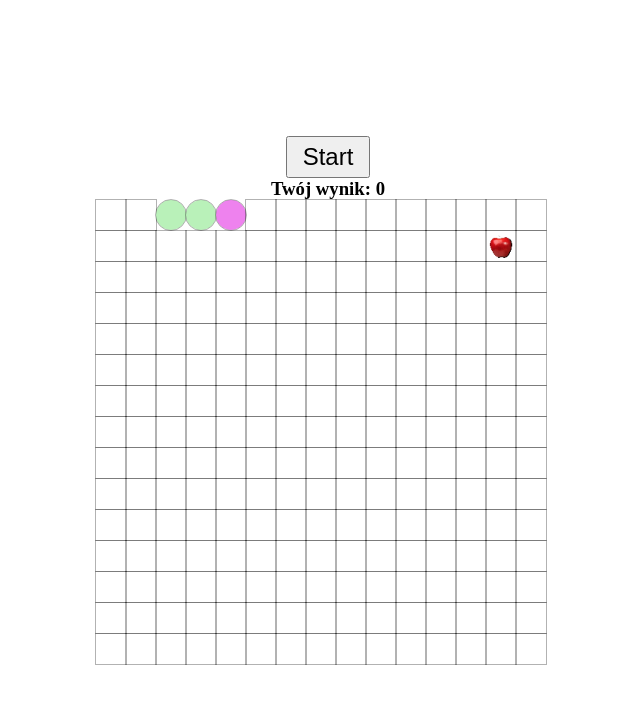
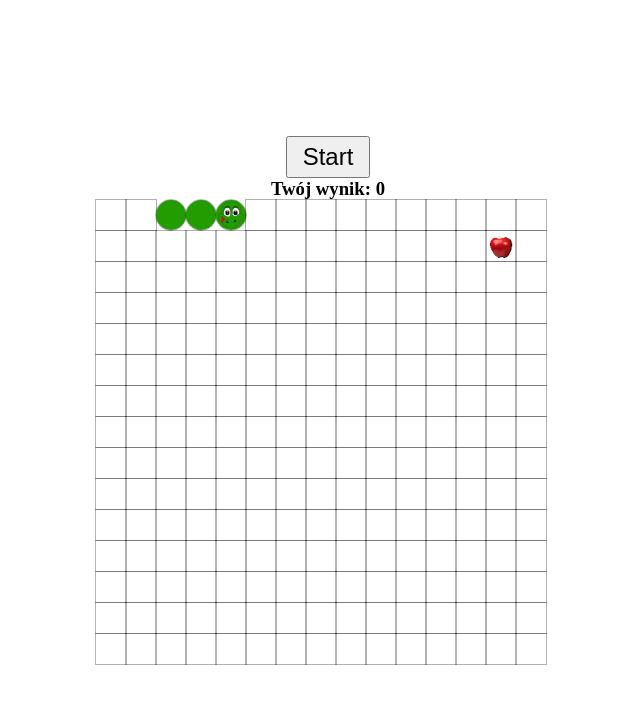
Before and after one commit to ajarek/snake, a plain HTML site: page index.html in a window 1280 px wide. Both pictures are taken after a click on the button "Start". Shown: the whole page, without its empty margins (312-952 px from the left). Drawn offline with Linux system fonts and the light colour scheme.

Commit message:
change img

```diff
--- a/script.js
+++ b/script.js
@@ -1,4 +1,4 @@
-document.addEventListener('DOMContentLoaded', () => {
+
     const squares = document.querySelectorAll('.square')
     const scoreDisplay = document.querySelector('span')
     const startBtn = document.querySelector('.start')
@@ -29,12 +29,12 @@ document.addEventListener('DOMContentLoaded', () => {
       currentIndex = 0
       currentSnake.forEach(index => squares[index].classList.add('snake'))
       startBtn.removeEventListener('click', startGame)
-      interval = setInterval(moveOutcomes, intervalTime)
+      interval = setInterval(motion, intervalTime)
     }
 
 
 
-    function moveOutcomes() {
+    function motion() {
 
 
       if (
@@ -62,7 +62,7 @@ document.addEventListener('DOMContentLoaded', () => {
         scoreDisplay.textContent = score
         clearInterval(interval)
         intervalTime = intervalTime * speed
-        interval = setInterval(moveOutcomes, intervalTime)
+        interval = setInterval(motion, intervalTime)
       }
       squares[currentSnake[0]].classList.add('snake')
     }
@@ -93,4 +93,3 @@ document.addEventListener('DOMContentLoaded', () => {
 
     document.addEventListener('keyup', control)
     startBtn.addEventListener('click', startGame)
-  })
--- a/style.css
+++ b/style.css
@@ -34,14 +34,16 @@ body {
 }
 
 .snake {
-    background: rgb(185, 241, 185);
+    background: #219D00;
     border-radius: 50%;
 }
 .apple{
     background-image: url('apple.png');
-    background-size: cover;
+    background-size:cover;
 }
 .head{
-    background: violet;
+    background: url('833719.png');
     border-radius: 50%;
+    background-size: cover;
+    background-color: #219D00;
 }
```
Also changed, not shown: 833719.png (added).
